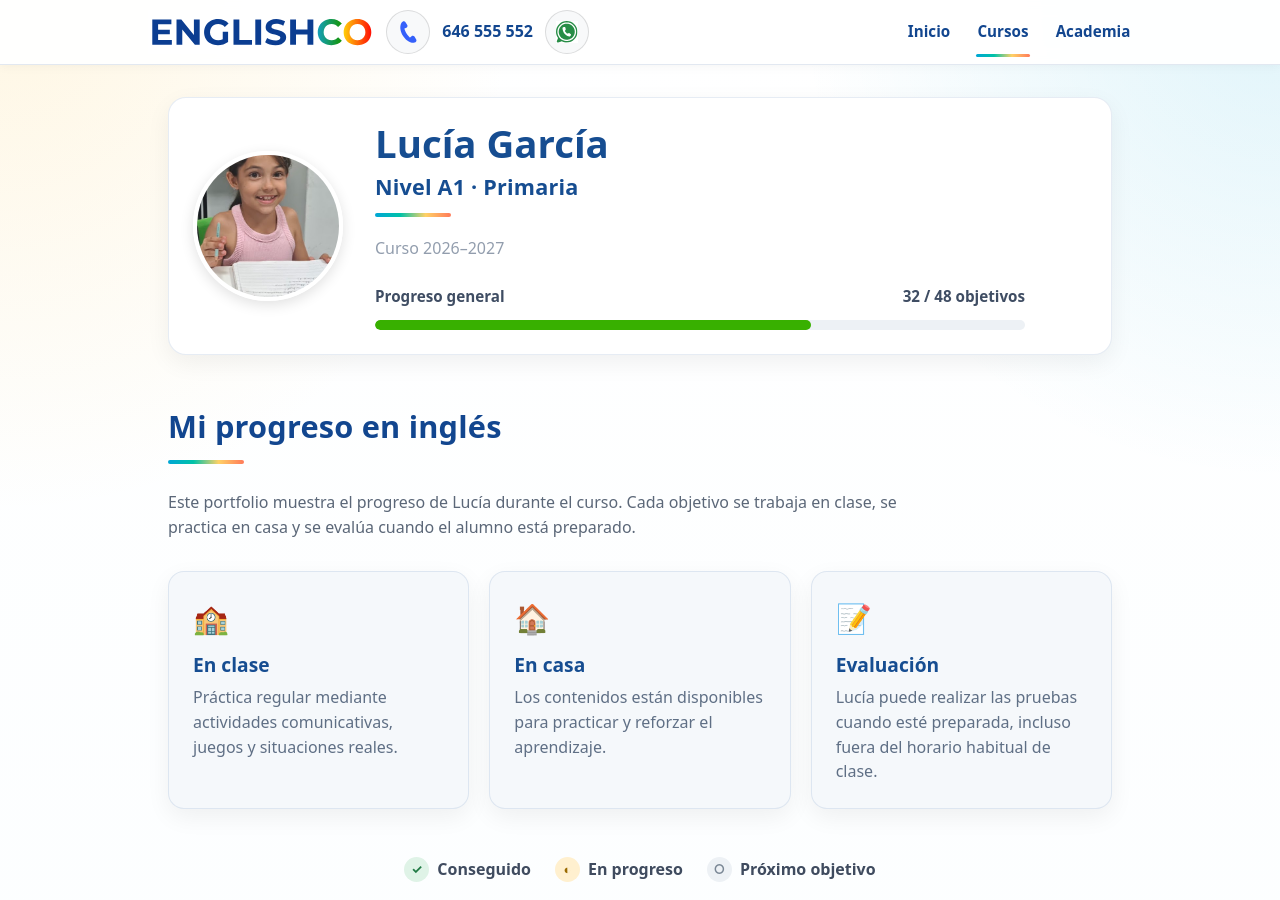
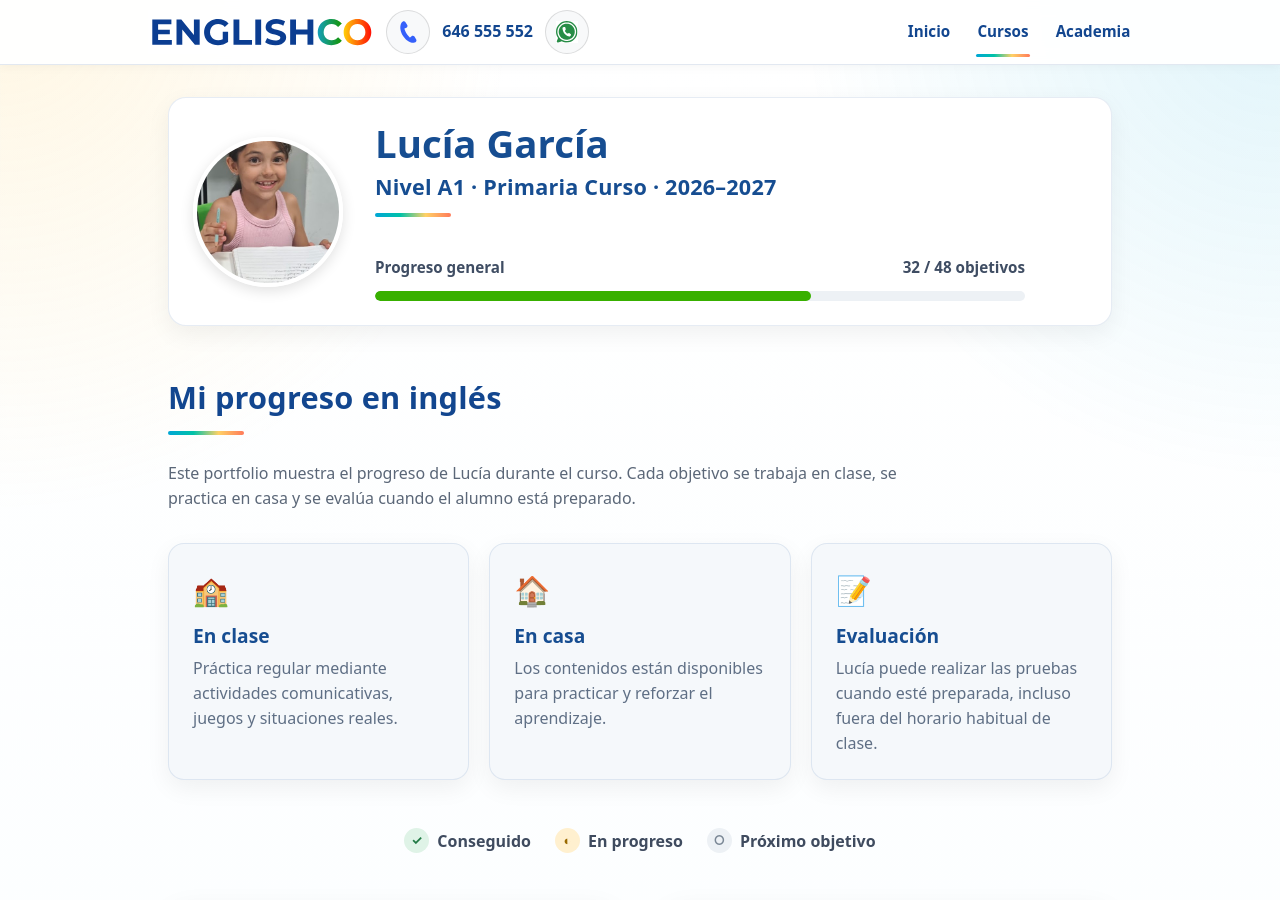
Before and after one commit to dixonbruce/englishco, a Jekyll site: the page built from portfolio/primariaA1.html, in a window 1280 px wide and 900 px high. Built offline with Jekyll 4.4.1, drawn with Linux system fonts in a browser that asks for light colours.

Commit message:
Update primariaA1.html

```diff
--- a/portfolio/primariaA1.html
+++ b/portfolio/primariaA1.html
@@ -23,9 +23,8 @@ section: "portfolio"
 
       <h1>Lucía García</h1>
 
-      <h2>Nivel A1 · Primaria</h2>
-
-      <p class="course-year">Curso 2026–2027</p>
+      <h2>Nivel A1 · Primaria Curso · 2026–2027</h2>
+
 
       <div class="overall-progress">
 
```
